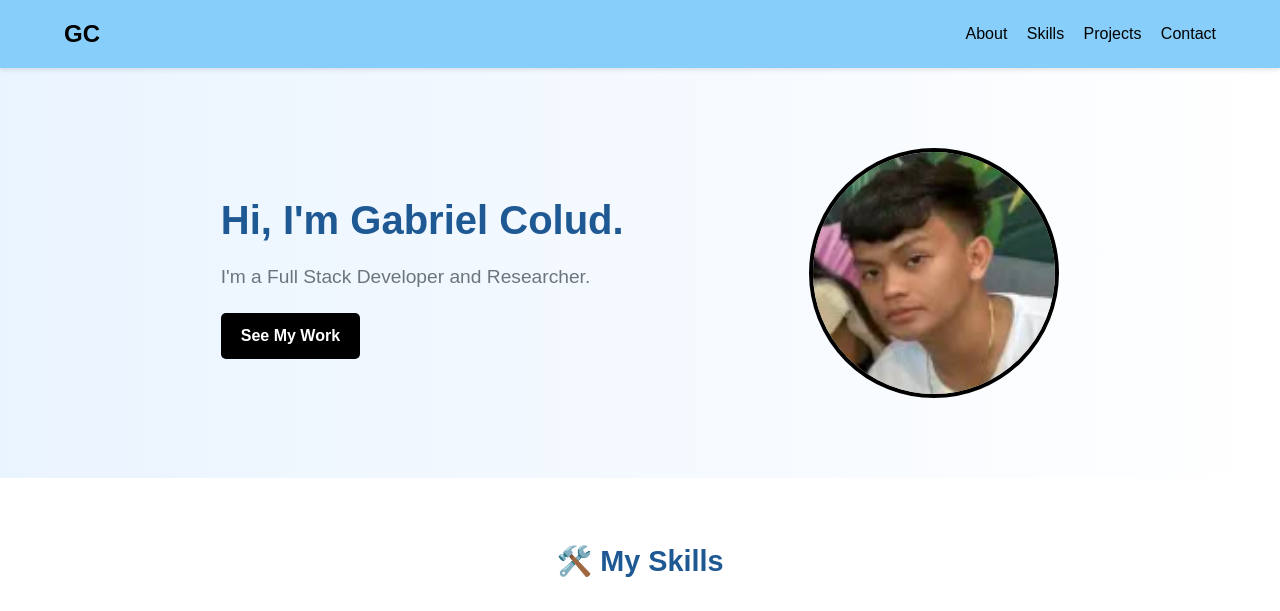
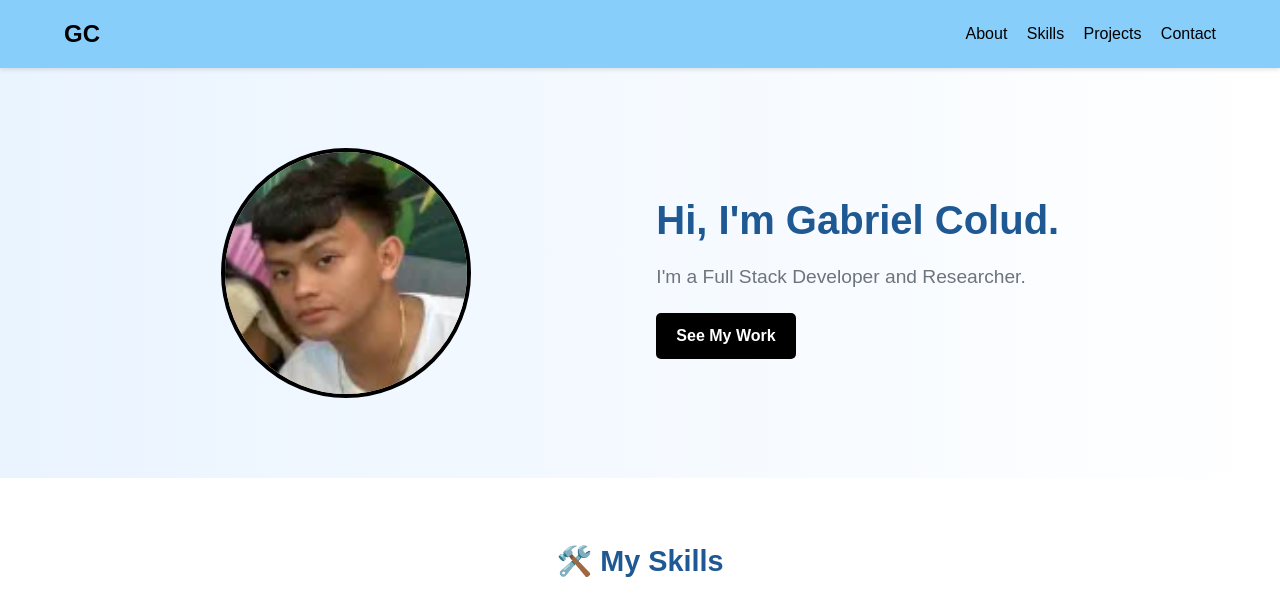
Before and after one commit to narutoshipudden123/gabportfolio, a website: page index.html in a window 1280 px wide. Shown: the top 611 px of the page. Drawn offline with Linux system fonts and the light colour scheme.

Commit message:
Initial commit

```diff
--- a/styles.css
+++ b/styles.css
@@ -67,8 +67,8 @@ nav a:hover {
 
 .hero {
 display: flex;
-    flex-direction: row;
-    justify-content: space-around;
+flex-direction: column;
+justify-content: center;
 align-items: center;
 text-align: center;
 padding: 60px 5%;
@@ -76,8 +76,10 @@ nav a:hover {
 }
 
 .hero-content {
-    max-width: 50%;
-    text-align: left;
+max-width: 100%;
+text-align: center;
+order: 2;
+margin-top: 20px;
 }
 
 .hero-content h1 {
@@ -268,6 +270,14 @@ footer {
 
 .hero {
     padding: 80px 10%;
+flex-direction: row;
+justify-content: space-around;
+}
+.hero-content{
+ max-width: 50%;
+text-align: left;
+order: 1;
+margin-top: 0;
 }
 
 .hero-image {
```
Also changed, not shown: 1 other file. Lines whose indentation alone changed are shown as unchanged.
